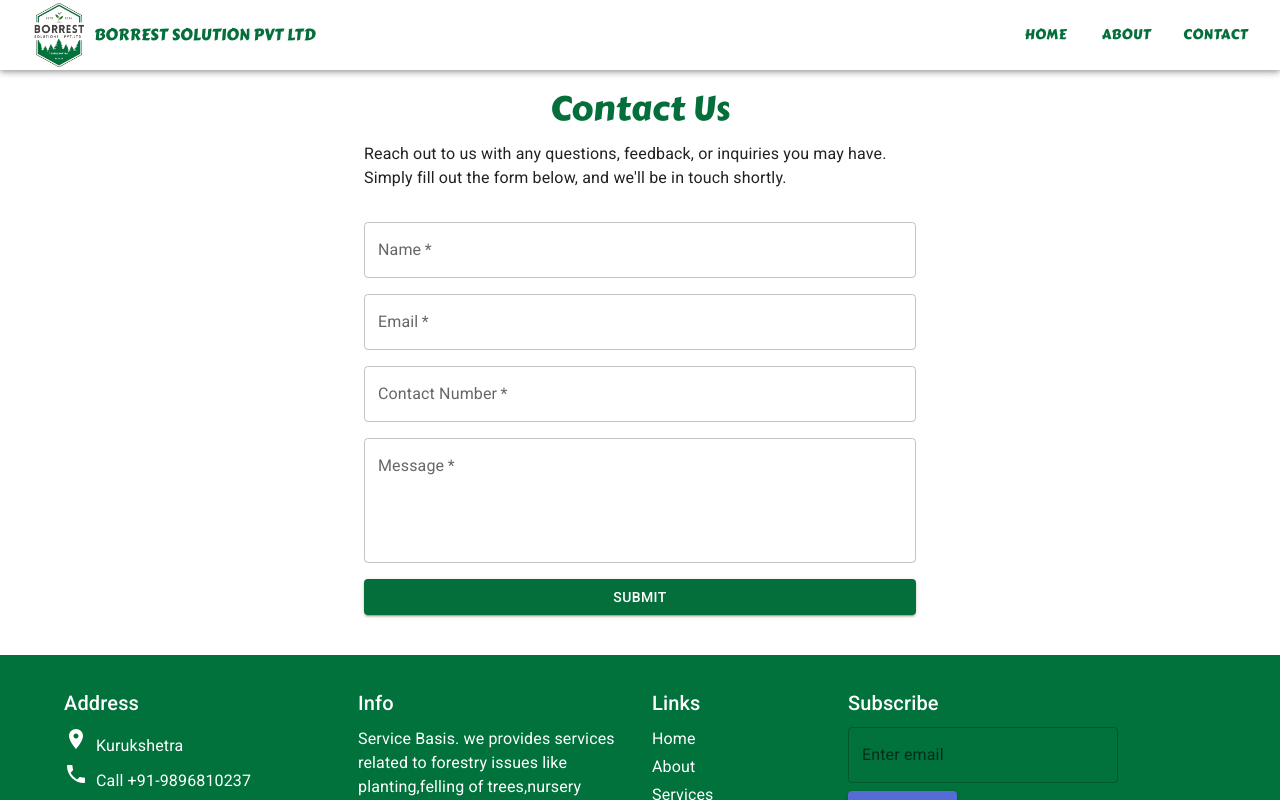
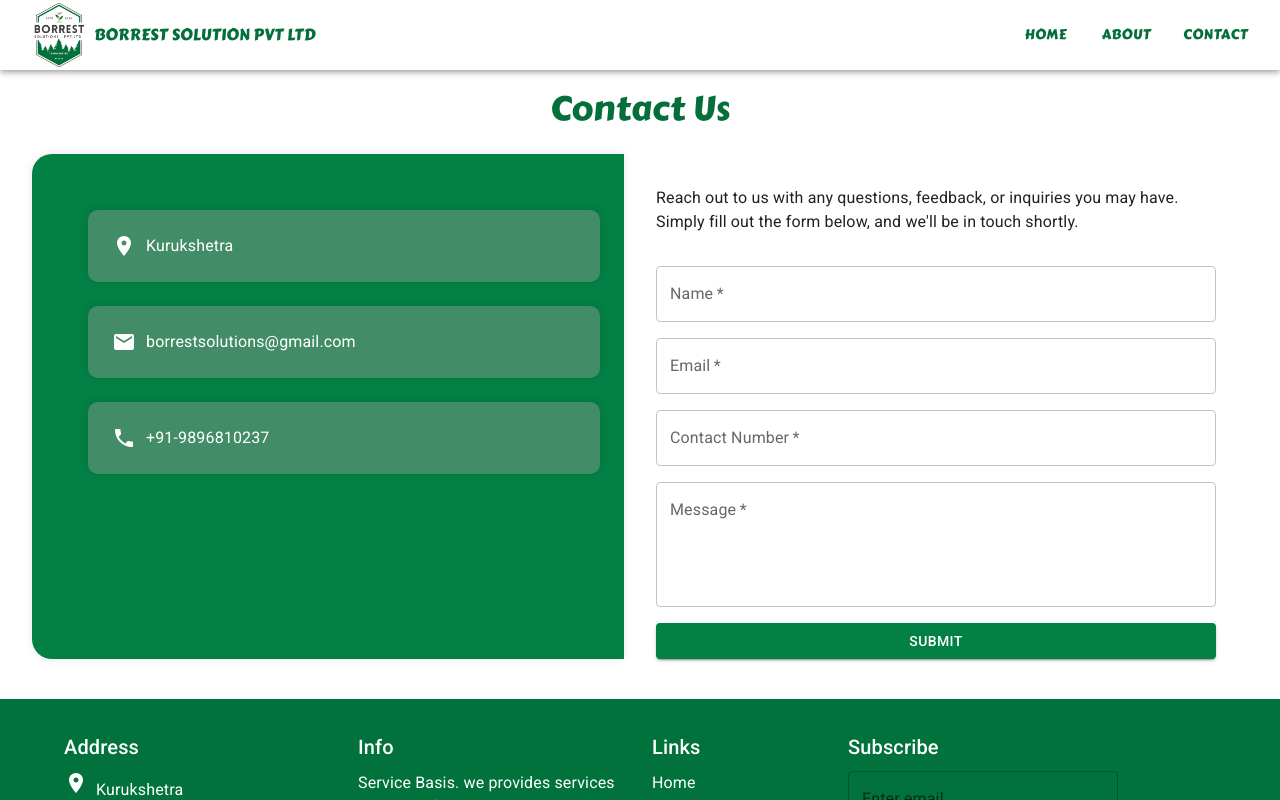
Before and after one commit to rahul-g-1997/BORREST-SOLUTION-PVT-LTD, a React (Vite) app: page /BORREST-SOLUTION-PVT-LTD/contacts in a window 1280 px wide. Shown: the top 800 px of the page. Built offline with nearby package versions, Linux system fonts and the light colour scheme.

Commit message:
editing contactid form

```diff
--- /dev/null
+++ b/src/components/counter/Counter.jsx
@@ -0,0 +1,14 @@
+import { useState, useEffect } from "react";
+
+export default function Counter() {
+  const [count, setCount] = useState(0);
+
+  useEffect(() => {
+    const storedCount = localStorage.getItem("pageVisits");
+    const initialCount = storedCount ? Number(storedCount) : 0;
+    setCount(initialCount + 1);
+    localStorage.setItem("pageVisits", initialCount + 1);
+  }, []);
+
+  return <div>Total Visits: {count}</div>;
+}
--- a/src/components/drawerAppBar/DrawerAppBar.jsx
+++ b/src/components/drawerAppBar/DrawerAppBar.jsx
@@ -148,8 +148,8 @@ function DrawerAppBar(props) {
               boxSizing: "border-box",
               width: drawerWidth, // Apply the specified width to the drawer
               color: "#046f3b",
-              fontFamily: "Carter One, sans-serif",
             },
+            fontFamily: "Carter One, sans-serif",
           }}
         >
           {drawer}
--- a/src/components/index.js
+++ b/src/components/index.js
@@ -3,3 +3,4 @@ export { default as ScrollTop } from "./scrollTop/ScrollTop";
 export { default as DrawerAppBar } from "./drawerAppBar/DrawerAppBar";
 export { default as Footer } from "./footer/Footer";
 export { default as ResponsiveCard } from "./responsiveCard/ResponsiveCard";
+export { default as Counter } from "./counter/Counter";
--- a/src/components/responsiveCard/ResponsiveCard.jsx
+++ b/src/components/responsiveCard/ResponsiveCard.jsx
@@ -13,10 +13,6 @@ const ResponsiveCard = ({ image, title, description, link }) => {
     <Card
       sx={{
         maxWidth: 345,
-        transition: "transform 0.3s",
-        "&:hover": {
-          transform: "scale(1.05)",
-        },
       }}
     >
       <CardActionArea>
@@ -37,6 +33,12 @@ const ResponsiveCard = ({ image, title, description, link }) => {
           rel="noopener"
           variant="contained"
           color="primary"
+          sx={{
+            backgroundColor: "#038043",
+            "&:hover": {
+              backgroundColor: "#036639", // Change to the hover color you prefer
+            },
+          }}
         >
           Visit
         </Button>
--- a/src/pages/contacts/ContactPage.jsx
+++ b/src/pages/contacts/ContactPage.jsx
@@ -1,6 +1,16 @@
 import { useState, useRef } from "react";
-import { TextField, Button, Typography, Container, Box } from "@mui/material";
+import {
+  TextField,
+  Button,
+  Typography,
+  Container,
+  Grid,
+  Box,
+} from "@mui/material";
 import emailjs from "@emailjs/browser"; // Import emailjs library
+import LocationOnIcon from "@mui/icons-material/LocationOn";
+import EmailIcon from "@mui/icons-material/Email";
+import PhoneIcon from "@mui/icons-material/Phone";
 
 const ContactPage = () => {
   const form = useRef(); // Create a ref for the form
@@ -45,7 +55,7 @@ const ContactPage = () => {
   };
 
   return (
-    <Container maxWidth="sm" sx={{ marginTop: 11, marginBottom: 5 }}>
+    <Container maxWidth="lg" sx={{ marginTop: 11, marginBottom: 5 }}>
       <Typography
         sx={{
           color: "#046f3b",
@@ -54,13 +64,82 @@ const ContactPage = () => {
         variant="h4"
         align="center"
         gutterBottom
+        margin={7}
       >
         Contact Us
       </Typography>
-      <Box>
-        Reach out to us with any questions, feedback, or inquiries you may have.
-        Simply fill out the form below, and we&apos;ll be in touch shortly.
-      </Box>
+      <Grid container spacing={4}>
+        <Grid
+          item
+          xs={12}
+          md={6}
+          sx={{
+            backgroundColor: "#038043",
+            borderRadius: "20px 0px 0px 20px",
+            boxShadow: "0px 0px 10px rgba(0, 0, 0, 0.1)",
+          }}
+        >
+          <Grid
+            padding={3}
+            m={3}
+            sx={{
+              backgroundColor: "#428c68",
+              borderRadius: "10px",
+              boxShadow: "0px 0px 10px rgba(0, 0, 0, 0.1)",
+              display: "flex",
+              alignItems: "center",
+            }}
+          >
+            {/* Location icon */}
+            <LocationOnIcon sx={{ color: "#ffffff", marginRight: "10px" }} />
+            {/* Location address */}
+            <Typography variant="body1" sx={{ color: "#ffffff" }}>
+              Kurukshetra
+            </Typography>
+          </Grid>
+          <Grid
+            padding={3}
+            m={3}
+            sx={{
+              backgroundColor: "#428c68",
+              borderRadius: "10px",
+              boxShadow: "0px 0px 10px rgba(0, 0, 0, 0.1)",
+              display: "flex",
+              alignItems: "center",
+            }}
+          >
+            {/* Email icon */}
+            <EmailIcon sx={{ color: "#ffffff", marginRight: "10px" }} />
+            {/* Email */}
+            <Typography variant="body1" sx={{ color: "#ffffff" }}>
+              borrestsolutions@gmail.com
+            </Typography>
+          </Grid>
+          <Grid
+            padding={3}
+            m={3}
+            sx={{
+              backgroundColor: "#428c68",
+              borderRadius: "10px",
+              boxShadow: "0px 0px 10px rgba(0, 0, 0, 0.1)",
+              display: "flex",
+              alignItems: "center",
+            }}
+          >
+            {/* Phone icon */}
+            <PhoneIcon sx={{ color: "#ffffff", marginRight: "10px" }} />
+            {/* Contact number */}
+            <Typography variant="body1" sx={{ color: "#ffffff" }}>
+              +91-9896810237
+            </Typography>
+          </Grid>
+        </Grid>
+        <Grid item xs={12} md={6}>
+          <Typography>
+            Reach out to us with any questions, feedback, or inquiries you may
+            have. Simply fill out the form below, and we&apos;ll be in touch
+            shortly.
+          </Typography>
           <Box
             component="form"
             onSubmit={handleSubmit}
@@ -118,12 +197,17 @@ const ContactPage = () => {
               color="primary"
               fullWidth
               sx={{
-            backgroundColor: "#046f3b",
+                backgroundColor: "#038043",
+                "&:hover": {
+                  backgroundColor: "#036639", // Change to the hover color you prefer
+                },
               }}
             >
               Submit
             </Button>
           </Box>
+        </Grid>
+      </Grid>
     </Container>
   );
 };
--- a/src/pages/home/Home.jsx
+++ b/src/pages/home/Home.jsx
@@ -3,9 +3,8 @@ import "./home.css";
 import undraw_developer_activity_img from "../../assets/images/undraw_developer_activity.svg";
 import { TypeAnimation } from "react-type-animation";
 import { NavLink } from "react-router-dom";
-import { ResponsiveCard } from "../../components";
+import {  ResponsiveCard } from "../../components";
 import SimpleImageSlider from "react-simple-image-slider";
-
 
 import cardsData from "../../data/cardsData";
 import img1 from "../../assets/images/img1.jpg";
@@ -13,6 +12,7 @@ import img2 from "../../assets/images/img2.jpg";
 import img3 from "../../assets/images/img3.jpg";
 import img4 from "../../assets/images/img4.jpg";
 import img5 from "../../assets/images/img5.jpg";
+import sample from "../../assets/video/bgvideo.mp4";
 
 const images = [
   { url: img1 },
@@ -69,24 +69,23 @@ export default function Home() {
           />
         </div>
       </section>
-      <Grid container alignItems="center">
-        <Grid item xs={12} sm={10} md={8} lg={6} xl={4}>
-          {/* Adjust the height dynamically based on the viewport width */}
-          <SimpleImageSlider
-            width={"100%"}
-            height={calculateHeight()} // Set the height dynamically
-            images={images}
-            showBullets={true}
-            showNavs={true}
-          />
-        </Grid>
-      </Grid>
 
       <section className="projects" id="project__section">
         <Container>
-          <Typography variant="h3" className="project-heading">
+          <Typography
+            variant="h4"
+            className="project-heading"
+            sx={{
+              fontFamily: "Carter One, sans-serif",
+              fontWeight: "bold",
+              textAlign: "center",
+              letterSpacing: "1px",
+              color: "#038043",
+            }}
+          >
             Our Services
           </Typography>
+          ;
           <Grid container spacing={3}>
             {cardsData.map((card, index) => (
               <Grid item xs={12} sm={6} md={3} key={index}>
@@ -102,6 +101,23 @@ export default function Home() {
           </Grid>
         </Container>
       </section>
+      <div className="videoWrapper">
+        <video className="videoTag" autoPlay loop muted>
+          <source src={sample} type="video/mp4" />
+        </video>
+      </div>
+      <div className="videoWrapper">
+        <Grid item xs={12} sm={10} md={8} lg={6} xl={4}>
+          {/* Adjust the height dynamically based on the viewport width */}
+          <SimpleImageSlider
+            width={"100%"}
+            height={calculateHeight()} // Set the height dynamically
+            images={images}
+            showBullets={true}
+            showNavs={true}
+          />
+        </Grid>
+      </div>
     </main>
   );
 }
--- a/src/pages/home/home.css
+++ b/src/pages/home/home.css
@@ -366,7 +366,7 @@ figcaption {
     .left-hero {
         padding: 0rem;
         padding-bottom: 0;
-            margin-bottom: 0;
+        margin-bottom: 0;
     }
 
     #hero__img {
@@ -494,3 +494,18 @@ figcaption {
     animation: moveUpDown 2s infinite;
     /* Adjust the animation duration as needed */
 }
+
+.videoWrapper {
+    position: relative;
+    padding-bottom: 56.25%;
+    /* 16:9 aspect ratio (height: 9/16 * 100%) */
+    overflow: hidden;
+}
+
+.videoTag {
+    position: absolute;
+    top: 0;
+    left: 0;
+    width: 100%;
+    height: 100%;
+}
```
Also changed, not shown: 1 other file (tests, documents, lock files or other folders). Lines whose indentation alone changed are shown as unchanged.
